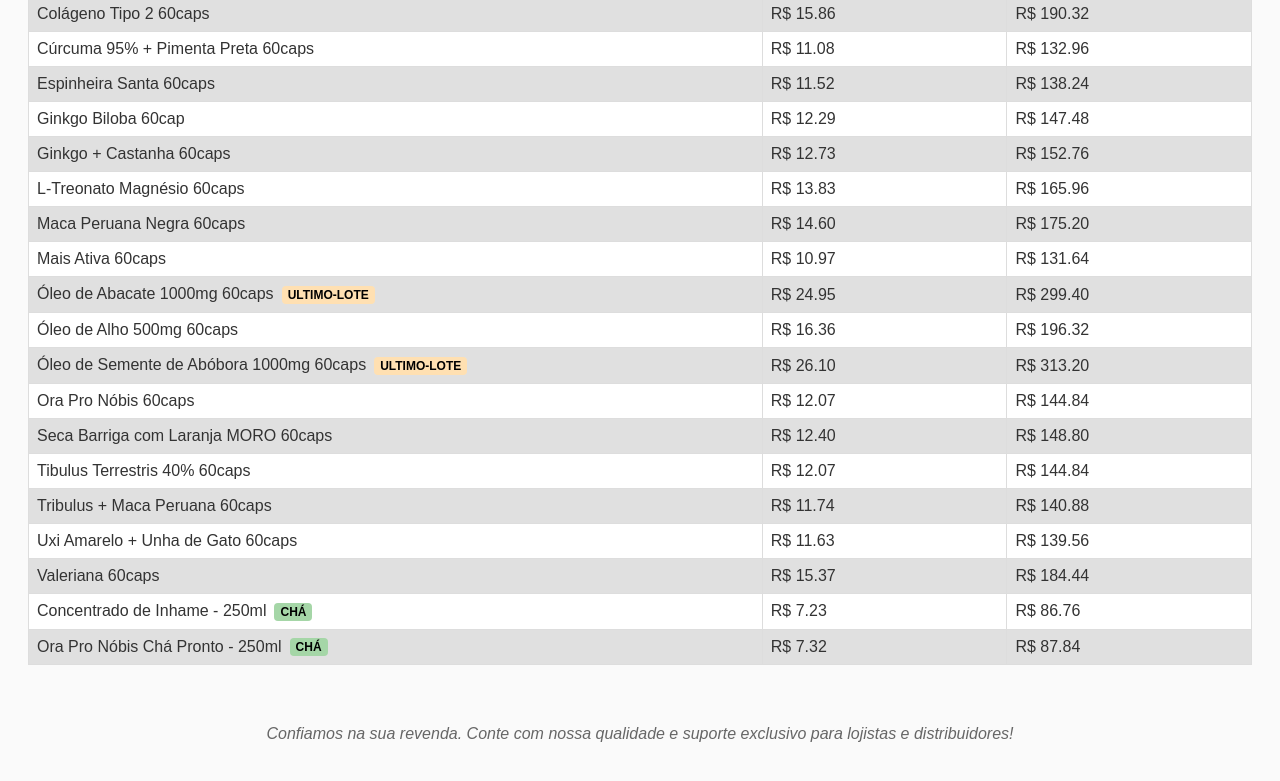
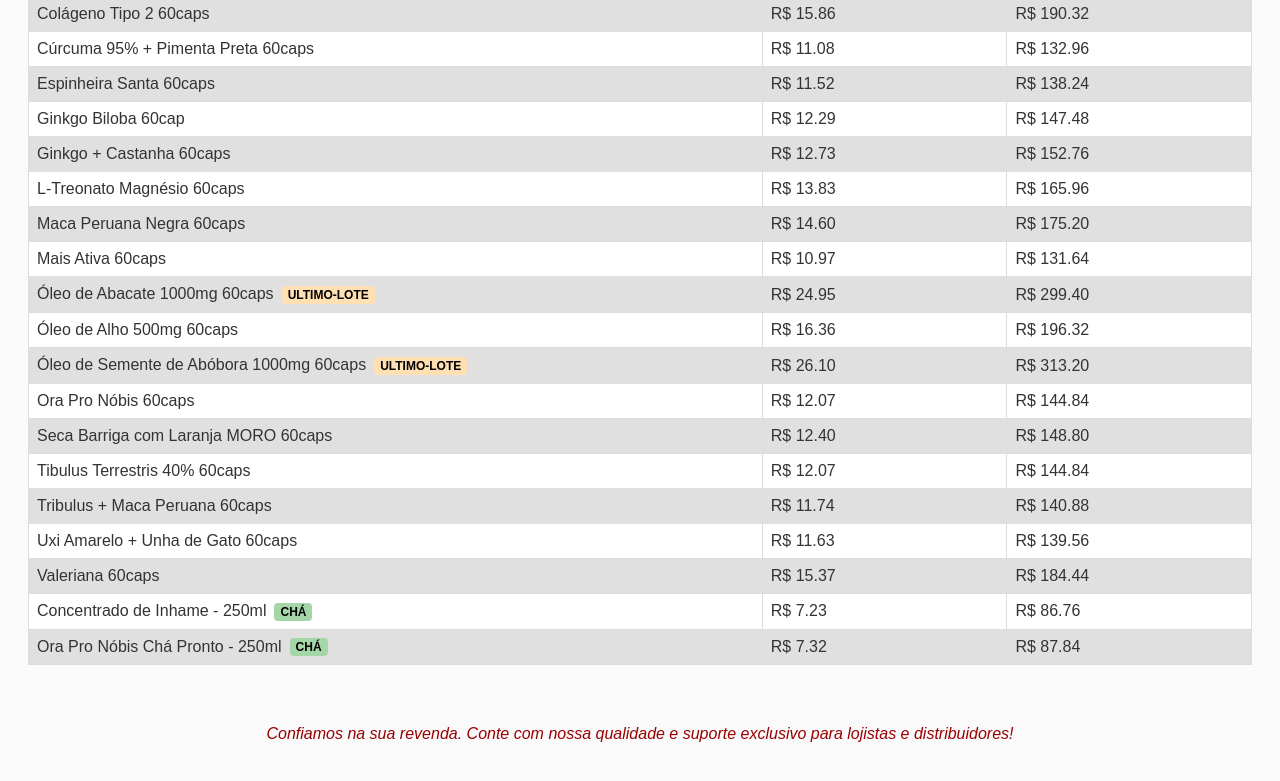
Before and after one commit to Wall-AR/TABELA_PREMIUM, a plain HTML site: page index.html in a window 1280 px wide. Shown: the part 2235-3016 px from the top of the page. Drawn offline with Linux system fonts and the light colour scheme.

Commit message:
Update styles.css

```diff
--- a/styles.css
+++ b/styles.css
@@ -78,7 +78,7 @@ footer p {
   text-align: center;
   margin-top: auto;
   padding: 20px 0;
-  color: #666;
+  color: #990000;
   font-style: italic;
 }
 
```
